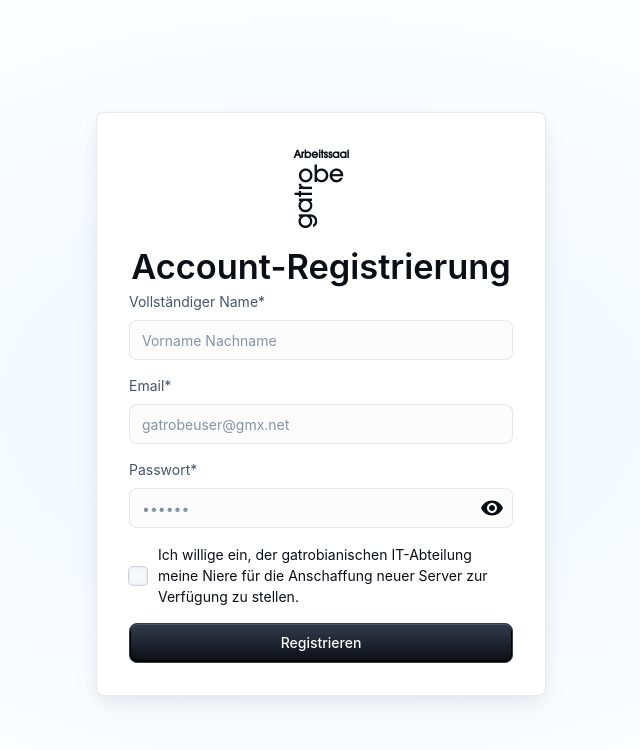
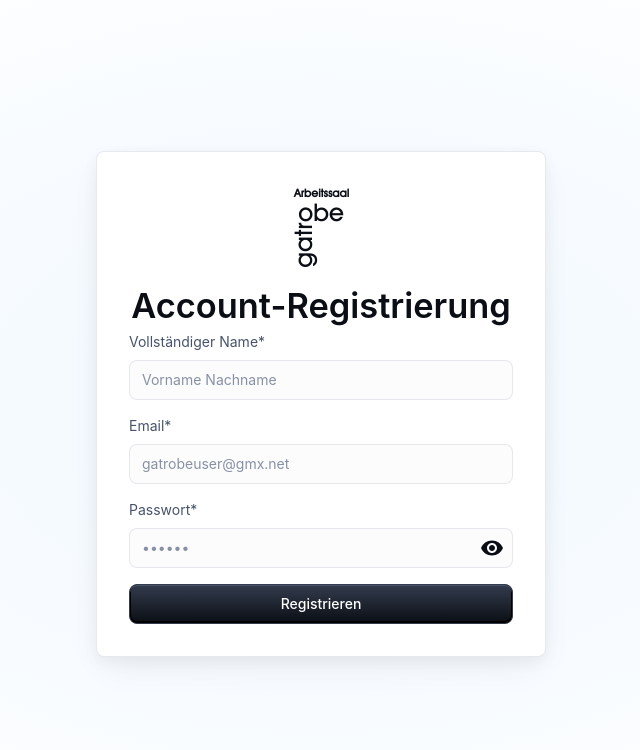
Before and after one commit to Vantarc/gatrobe-register, a React (Create React App) app in the folder client/: page / in a window 1280 px wide. Shown: the top 750 px of the page, without its empty margins (319-959 px from the left). Built offline with nearby package versions, Linux system fonts and the light colour scheme.

Commit message:
Remove allow niere

```diff
--- a/client/src/components/SignUp.js
+++ b/client/src/components/SignUp.js
@@ -154,7 +154,7 @@ export default function SignUp(props) {
           name: data.get('name'),
           email: data.get('email'),
           password: data.get('password'),
-          allowNiere: data.has('allowniere')
+          //allowNiere: data.has('allowniere')
         })
       }).then((res) => {
         if (!res.ok) {
@@ -266,11 +266,11 @@ export default function SignUp(props) {
                     }}
                   />
                 </FormControl>
-                <FormControlLabel
+                {/* <FormControlLabel
                   htmlFor="allowniere"
                   control={<Checkbox name="allowniere" color="primary" />}
                   label="Ich willige ein, der gatrobianischen IT-Abteilung meine Niere für die Anschaffung neuer Server zur Verfügung zu stellen."
-                />
+                /> */}
                 <Button
                   type="submit"
                   fullWidth
```
